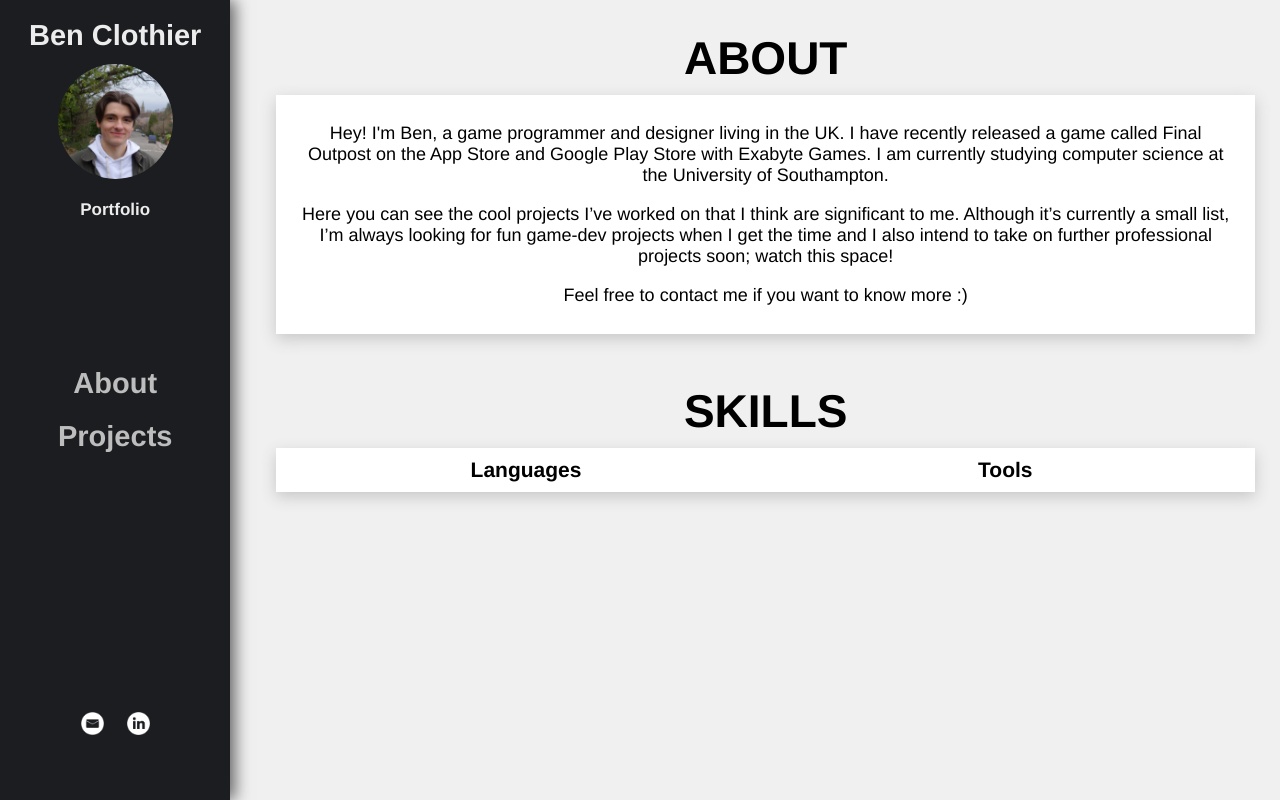
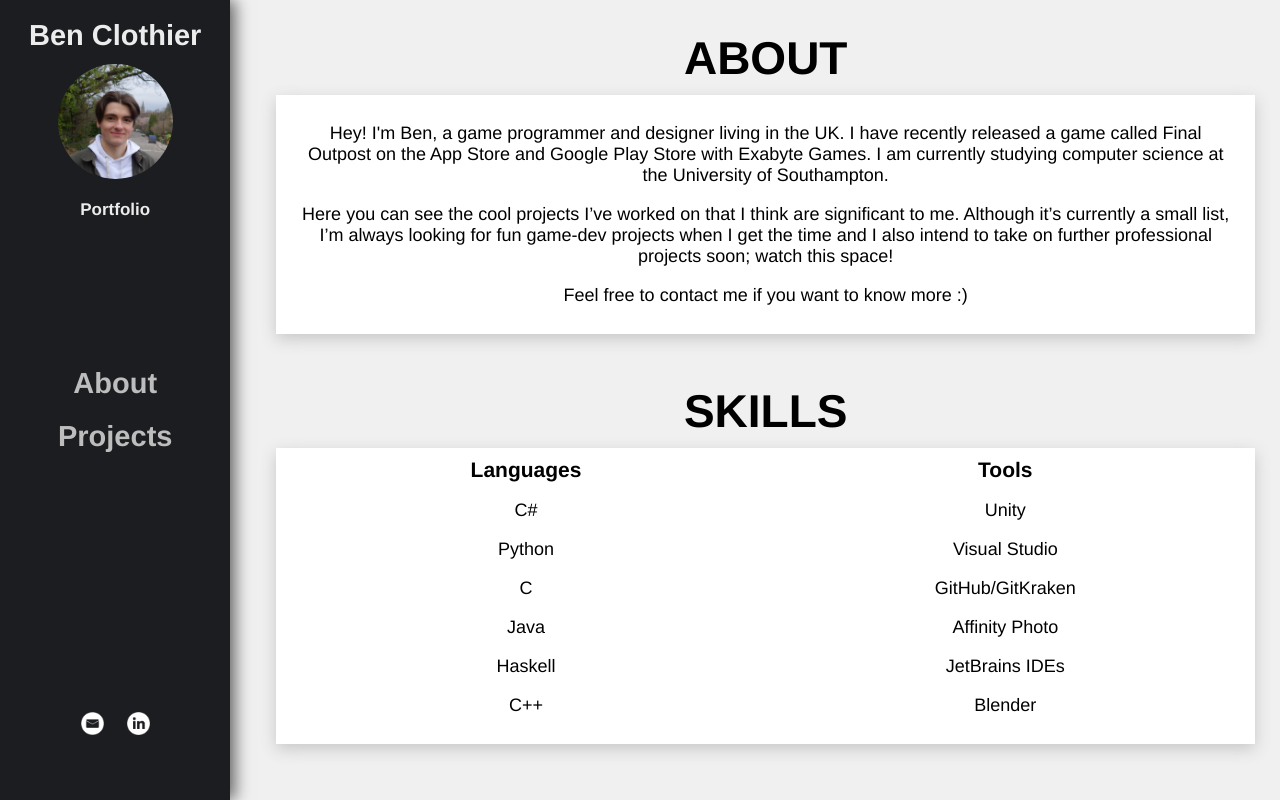
Before and after one commit to BenClothier/portfolio, a React (Create React App) app: page /#/ in a window 1280 px wide. Built offline with nearby package versions, Linux system fonts and the light colour scheme.

Commit message:
Add skills

```diff
--- a/src/pages/About.js
+++ b/src/pages/About.js
@@ -14,18 +14,38 @@ function About() {
                 </p>
                 <p>
                     Feel free to contact me if you want to know more :)
-
                 </p>
             </div>
             <h1>SKILLS</h1>
             <div className="card">
-
                 <div class="row">
                     <div class="column">
                         <h3>Languages</h3>
+                        <div className="skillbox"><p>C#</p></div>
+                        <div className="divider" />
+                        <div className="skillbox"><p>Python</p></div>
+                        <div className="divider" />
+                        <div className="skillbox"><p>C</p></div>
+                        <div className="divider" />
+                        <div className="skillbox"><p>Java</p></div>
+                        <div className="divider" />
+                        <div className="skillbox"><p>Haskell</p></div>
+                        <div className="divider" />
+                        <div className="skillbox"><p>C++</p></div>
                     </div>
                     <div class="column">
                         <h3>Tools</h3>
+                        <div className="skillbox"><p>Unity</p></div>
+                        <div className="divider" />
+                        <div className="skillbox"><p>Visual Studio</p></div>
+                        <div className="divider" />
+                        <div className="skillbox"><p>GitHub/GitKraken</p></div>
+                        <div className="divider" />
+                        <div className="skillbox"><p>Affinity Photo</p></div>
+                        <div className="divider" />
+                        <div className="skillbox"><p>JetBrains IDEs</p></div>
+                        <div className="divider" />
+                        <div className="skillbox"><p>Blender</p></div>
                     </div>
                 </div>
             </div>
```
